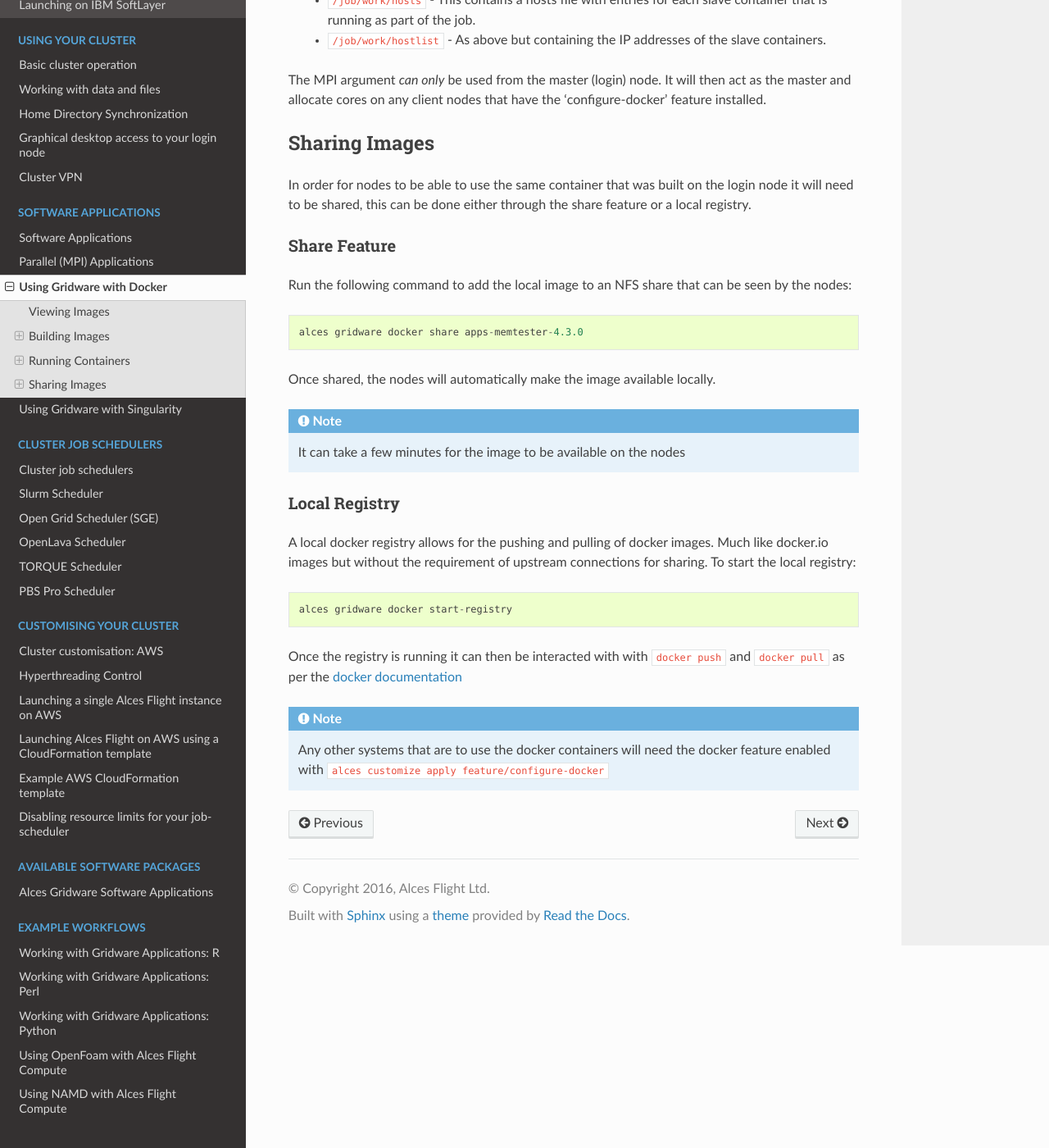
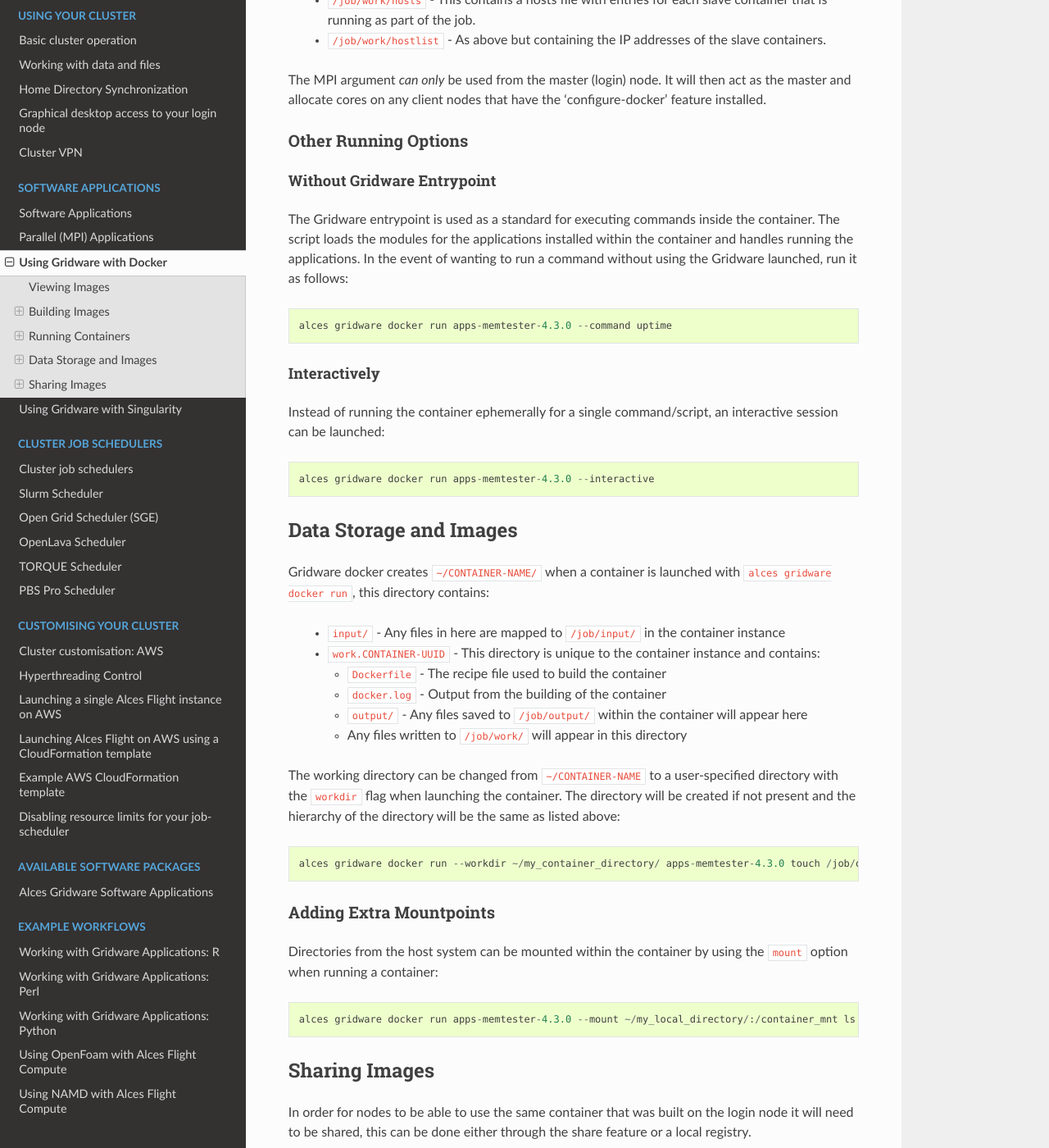
Before and after one commit to alces-software/flight-appliance-docs, a Sphinx documentation site: the page built from docs/source/apps/docker.rst, in a window 1280 px wide and 1400 px high, scrolled down 3233 px. Shown: the whole window at 82% size. Built offline with Sphinx 7.4.7 and the Read the Docs theme 2.0.0, drawn with Linux system fonts in a browser that asks for light colours.

Commit message:
Docker: Add additional run methods and data storage mount info

```diff
--- a/docs/source/apps/docker.rst
+++ b/docs/source/apps/docker.rst
@@ -120,6 +120,47 @@ Additionally, the following files are created within the container:
 
 The MPI argument *can only* be used from the master (login) node. It will then act as the master and allocate cores on any client nodes that have the 'configure-docker' feature installed.
 
+Other Running Options
+---------------------
+
+Without Gridware Entrypoint
+^^^^^^^^^^^^^^^^^^^^^^^^^^^
+
+The Gridware entrypoint is used as a standard for executing commands inside the container. The script loads the modules for the applications installed within the container and handles running the applications. In the event of wanting to run a command without using the Gridware launched, run it as follows::
+
+    alces gridware docker run apps-memtester-4.3.0 --command uptime
+
+Interactively
+^^^^^^^^^^^^^
+
+Instead of running the container ephemerally for a single command/script, an interactive session can be launched::
+
+    alces gridware docker run apps-memtester-4.3.0 --interactive
+
+Data Storage and Images
+=======================
+
+Gridware docker creates ``~/CONTAINER-NAME/`` when a container is launched with ``alces gridware docker run``, this directory contains:
+
+  - ``input/`` - Any files in here are mapped to ``/job/input/`` in the container instance
+  - ``work.CONTAINER-UUID`` - This directory is unique to the container instance and contains:
+
+    - ``Dockerfile`` - The recipe file used to build the container
+    - ``docker.log`` - Output from the building of the container
+    - ``output/`` - Any files saved to ``/job/output/`` within the container will appear here
+    - Any files written to ``/job/work/`` will appear in this directory
+
+The working directory can be changed from ``~/CONTAINER-NAME`` to a user-specified directory with the ``workdir`` flag when launching the container. The directory will be created if not present and the hierarchy of the directory will be the same as listed above::
+
+    alces gridware docker run --workdir ~/my_container_directory/ apps-memtester-4.3.0 touch /job/output/testfile
+
+Adding Extra Mountpoints
+------------------------
+
+Directories from the host system can be mounted within the container by using the ``mount`` option when running a container::
+
+    alces gridware docker run apps-memtester-4.3.0 --mount ~/my_local_directory/:/container_mnt ls /container_mnt
+
 .. _docker-share-images:
 
 Sharing Images
```
